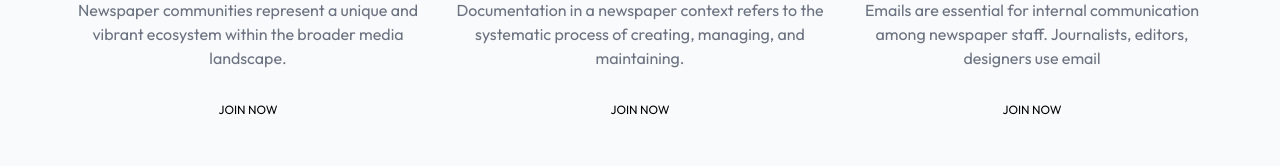
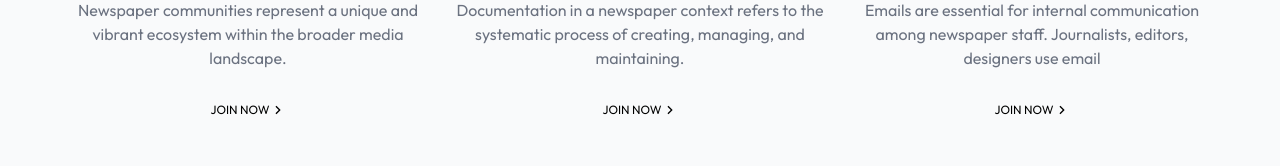
Before and after one commit to sabbir-hossen66/news-paper-client, a React (Vite) app: page / in a window 1280 px wide. Shown: the part 2146-2314 px from the top of the page. Built offline with nearby package versions, Linux system fonts and the light colour scheme.

Commit message:
support components added

```diff
--- a/src/components/Support/Support.jsx
+++ b/src/components/Support/Support.jsx
@@ -1,6 +1,8 @@
 import { TfiWorld } from "react-icons/tfi";
 import { GiNewspaper } from "react-icons/gi";
 import { HiOutlineMailOpen } from "react-icons/hi";
+import { RiArrowRightSLine } from "react-icons/ri";
+import { Link } from "react-router-dom";
 
 const Support = () => {
   return (
@@ -21,25 +23,35 @@ const Support = () => {
           <TfiWorld className="hover:animate-bounce text-[#54ADF8] text-7xl cursor-pointer" />
           <h3 className="text-2xl font-semibold mt-6">Community</h3>
           <p className="w-96 text-center mt-6 text-gray-500">Newspaper communities represent a unique and vibrant ecosystem within the broader media landscape. </p>
-          <div>
-            <h4 className="text-center mt-8 uppercase text-xs">Join Now</h4>
-          </div>
+          <Link to={'https://www.facebook.com/sabbir.ms2000'}>
+            <div className="flex justify-center items-center hover:animate-pulse hover:text-[#54ADF8] cursor-pointer">
+              <h4 className=" mt-8 uppercase text-xs">Join Now</h4>
+              <div className="mt-8">  <RiArrowRightSLine /></div>
+            </div>
+          </Link>
         </div>
         <div className="flex flex-col items-center">
           <GiNewspaper className="hover:animate-spin text-[#54ADF8] text-7xl cursor-pointer" />
           <h3 className="text-2xl font-semibold mt-6">Documentation</h3>
           <p className="w-96 text-center mt-6 text-gray-500">Documentation in a newspaper context refers to the systematic process of creating, managing, and maintaining.</p>
-          <div>
-            <h4 className="text-center mt-8 uppercase text-xs">Join Now</h4>
-          </div>
+          <Link to={'https://www.facebook.com/sabbir.ms2000'}>
+            <div className="flex justify-center items-center hover:animate-pulse hover:text-[#54ADF8] cursor-pointer">
+              <h4 className="mt-8 uppercase text-xs ">Join Now</h4>
+              <div className="mt-8">  <RiArrowRightSLine /></div>
+            </div>
+          </Link>
         </div>
         <div className="flex flex-col items-center">
           <HiOutlineMailOpen className="hover:animate-pulse text-[#54ADF8] text-7xl cursor-pointer" />
           <h3 className="text-2xl font-semibold mt-6">Email Us</h3>
           <p className="w-96 text-center mt-6 text-gray-500">Emails are essential for internal communication among newspaper staff. Journalists, editors, designers use email </p>
-          <div>
-            <h4 className="text-center mt-8 uppercase text-xs">Join Now</h4>
-          </div>
+
+          <Link to={'https://www.linkedin.com/in/sabbir-hossen66/'}>
+            <div className="flex justify-center items-center hover:animate-pulse hover:text-[#54ADF8] cursor-pointer">
+              <h4 className=" mt-8 uppercase text-xs">Join Now</h4>
+              <div className="mt-8">  <RiArrowRightSLine /></div>
+            </div>
+          </Link>
         </div>
       </div>
 
```
